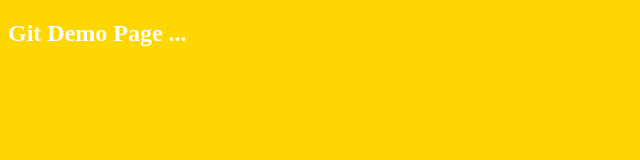
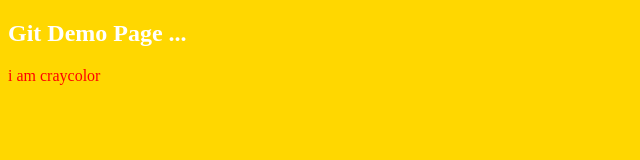
Before and after one commit to sirthein/gurutest, a plain HTML site: page index.html in a window 1280 px wide. Shown: the whole page, without its empty margins (0-640 px from the left). Drawn offline with Linux system fonts and the light colour scheme.

Commit message:
add red p and change index

```diff
--- a/index.html
+++ b/index.html
@@ -9,6 +9,7 @@
 </head>
 <body>
     <h2>Git Demo Page ...</h2>
+    <p>i am craycolor</p>
     <script src="app.js"></script>
 </body>
 </html>
--- a/style.css
+++ b/style.css
@@ -4,3 +4,6 @@ body{
 h2 {
     color: #fff;
 }
+p{
+    color:red;
+}
```
